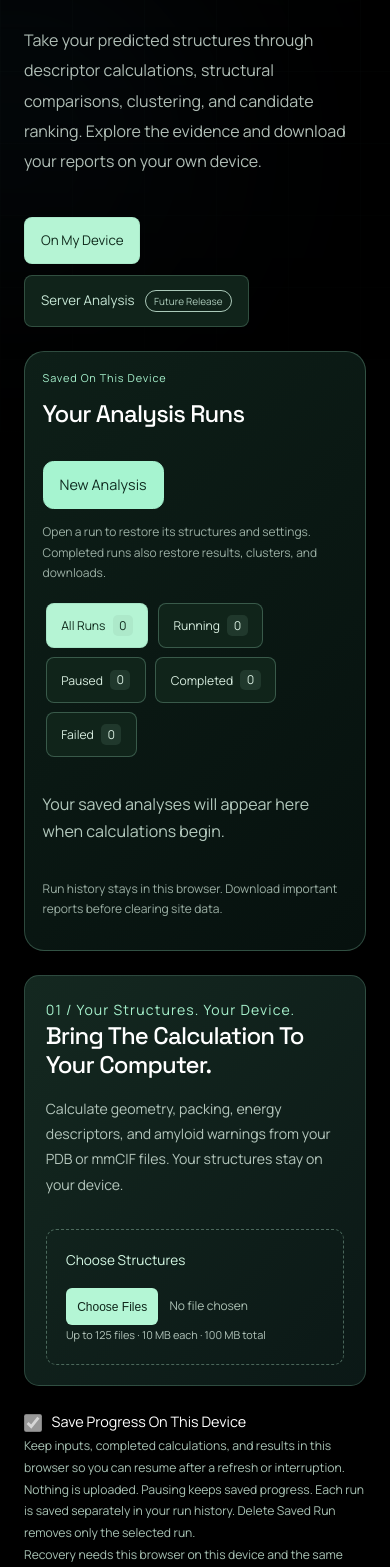
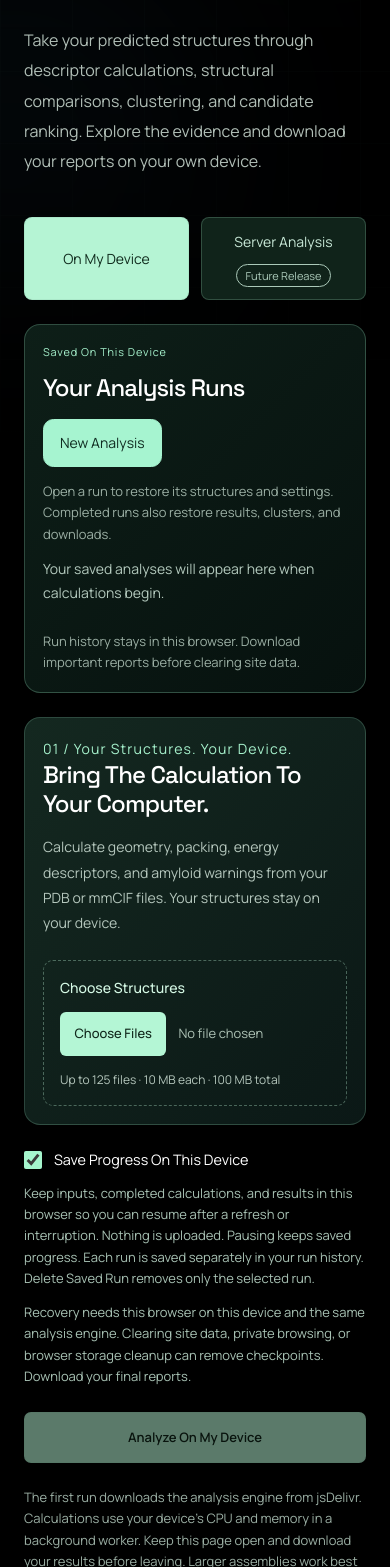
Before and after one commit to prameshsharma25/personal-website, a Next.js app: page /tools/amyloid-inspector in a window 390 px wide. Shown: the part 433-2000 px from the top of the page. Built offline with nearby package versions, Linux system fonts and the light colour scheme.

Commit message:
Standardize Tools spacing and responsive form layouts

```diff
--- a/components/AmyloidDeviceAnalysis.tsx
+++ b/components/AmyloidDeviceAnalysis.tsx
@@ -817,6 +817,7 @@ export default function AmyloidDeviceAnalysis(props: Props) {
           <input
             ref={fileInput}
             id="amyloid-device-files"
+            aria-describedby="amyloid-device-file-help"
             type="file"
             multiple
             accept=".pdb,.cif,.mmcif"
@@ -826,7 +827,7 @@ export default function AmyloidDeviceAnalysis(props: Props) {
               event.target.value = '';
             }}
           />
-          <p>
+          <p id="amyloid-device-file-help">
             Up to {DEVICE_LIMITS.files} files ·{' '}
             {DEVICE_LIMITS.fileBytes / 1024 ** 2} MB each ·{' '}
             {DEVICE_LIMITS.totalBytes / 1024 ** 2} MB total
@@ -851,6 +852,7 @@ export default function AmyloidDeviceAnalysis(props: Props) {
         <details className={styles.batchSettings} open>
           <summary>Batch Analysis Settings</summary>
           <div className={styles.analysisSettings}>
+            <div className={styles.settingField}>
               <label>
                 Descriptor Workers
                 <select
@@ -873,10 +875,12 @@ export default function AmyloidDeviceAnalysis(props: Props) {
               <p>
                 Calculate geometry, packing, energetics, and warnings for
                 different structures at the same time. Each worker loads its own
-              Python engine and uses additional memory. Auto uses one worker for
-              fewer than four structures or devices reporting 4 GB of memory or
-              less. Descriptor workers finish before alignment begins.
+                Python engine and uses additional memory. Auto uses one worker
+                for fewer than four structures or devices reporting 4 GB of
+                memory or less. Descriptor workers finish before alignment
+                begins.
               </p>
+            </div>
             <label className={styles.compareToggle}>
               <input
                 type="checkbox"
@@ -888,19 +892,23 @@ export default function AmyloidDeviceAnalysis(props: Props) {
             </label>
             {compare && (
               <>
+                <div className={styles.comparisonHelp}>
                   <p>
-                  MM-align compares matching sequences and chain counts. HDBSCAN
-                  groups similar assemblies; representative structures and
-                  shortlist eligibility appear in your results and download.
+                    MM-align compares matching sequences and chain counts.
+                    HDBSCAN groups similar assemblies; representative structures
+                    and shortlist eligibility appear in your results and
+                    download.
                   </p>
                   <p aria-label="Comparison Workload">
                     Up to {(files.length ** 2).toLocaleString('en-US')} MM-align
-                  runs for {files.length} structures, including self-checks and
-                  both comparison directions. Different sequences or chain
+                    runs for {files.length} structures, including self-checks
+                    and both comparison directions. Different sequences or chain
                     counts are grouped separately, reducing the work. Larger
                     batches can take a long time; keep this tab open. Turn off
                     comparisons to calculate individual reports only.
                   </p>
+                </div>
+                <div className={styles.settingField}>
                   <label>
                     Parallel Workers
                     <select
@@ -922,12 +930,15 @@ export default function AmyloidDeviceAnalysis(props: Props) {
                   </label>
                   <p>
                     MM-align comparisons share a queue across the selected
-                  workers. Auto leaves processor headroom and uses at most two.
-                  Counts are capped by the processors reported by your browser.
-                  More workers use more memory. This setting controls
-                  comparisons; Descriptor Workers controls individual structure
-                  calculations.
+                    workers. Auto leaves processor headroom and uses at most
+                    two. Counts are capped by the processors reported by your
+                    browser. More workers use more memory. This setting controls
+                    comparisons; Descriptor Workers controls individual
+                    structure calculations.
                   </p>
+                </div>
+                <div className={styles.settingField}>
+                  <div className={styles.settingPair}>
                     <label>
                       Minimum Cluster Size
                       <input
@@ -954,32 +965,37 @@ export default function AmyloidDeviceAnalysis(props: Props) {
                         }
                       />
                     </label>
+                  </div>
                   <p>
                     Minimum Samples counts neighboring structures, excluding the
                     structure itself. Small pools may not support clusters.
                     Missing prediction confidence remains unavailable. The
                     diversity filter keeps shortlisted candidates at least 0.20
-                  apart on the structural distance scale. Shortlisting requires
-                  prediction confidence, including ipTM and mean pLDDT;
-                  clustering does not.
+                    apart on the structural distance scale. Shortlisting
+                    requires prediction confidence, including ipTM and mean
+                    pLDDT; clustering does not.
                   </p>
+                </div>
+                <div className={styles.settingField}>
                   <label>
                     Optional Confidence CSV
                     <input
                       type="file"
                       accept=".csv"
+                      aria-describedby="amyloid-device-confidence-help"
                       disabled={running}
                       onChange={(event) =>
                         setConfidence(event.target.files?.[0] || null)
                       }
                     />
                   </label>
-                <p>
+                  <p id="amyloid-device-confidence-help">
                     Up to 64 KB. Match the exact structure filenames.{' '}
                     <a href="/tools/confidence-template.csv" download>
                       Download A Template
                     </a>
                   </p>
+                </div>
               </>
             )}
           </div>
--- a/components/SavedAnalysisRuns.tsx
+++ b/components/SavedAnalysisRuns.tsx
@@ -42,6 +42,7 @@ export default function SavedAnalysisRuns({
         Open a run to restore its structures and settings. Completed runs also
         restore results, clusters, and downloads.
       </p>
+      {!!runs.length && (
         <div
           className={styles.clusterFilters}
           role="group"
@@ -62,6 +63,7 @@ export default function SavedAnalysisRuns({
             </button>
           ))}
         </div>
+      )}
       {visible.length ? (
         <ul className={styles.runList} aria-label="Saved Runs">
           {visible.map((run) => (
--- a/pages/tools/amyloid-inspector.tsx
+++ b/pages/tools/amyloid-inspector.tsx
@@ -32,7 +32,7 @@ export default function AmyloidTool() {
             'Analyze predicted amyloid assemblies with structural descriptors, MM-align comparisons, HDBSCAN clustering, candidate ranking, and downloadable reports. Calculations run on your device with an interactive molecular viewer.',
         }}
       />
-      <main className={ui.page}>
+      <main className={`${ui.page} ${styles.toolsPage}`}>
         <div className={styles.breadcrumb}>
           <Link href="/tools">← All Tools</Link>
           <span>Research Preview / Structure Analysis</span>
--- a/pages/tools/index.tsx
+++ b/pages/tools/index.tsx
@@ -16,7 +16,7 @@ export default function Tools() {
           { name: 'Tools', path: '/tools' },
         ]}
       />
-      <main className={ui.page}>
+      <main className={`${ui.page} ${styles.toolsPage}`}>
         <PageIntro
           eyebrow="Tools / Structural Biology"
           title="A Closer Look At"
--- a/styles/Tools.module.css
+++ b/styles/Tools.module.css
@@ -1,3 +1,19 @@
+.toolsPage {
+  --tool-panel-padding: clamp(1.125rem, 2.5vw, 2rem);
+  --tool-gap: 1.5rem;
+  --tool-control-height: 2.75rem;
+}
+.toolsPage :where(button, input, select) {
+  line-height: 1.5;
+}
+.toolsPage :where(button, summary, label, p, h2, h3, dd) {
+  overflow-wrap: anywhere;
+}
+.toolsPage :where(input[type='file']) {
+  min-width: 0;
+  max-width: 100%;
+}
+
 .breadcrumb {
   display: flex;
   justify-content: space-between;
@@ -17,7 +33,7 @@
 }
 .toolCard {
   display: grid;
-  grid-template-columns: 1fr 1.1fr;
+  grid-template-columns: minmax(0, 1fr) minmax(0, 1.1fr);
   border: 1px solid #75d1a73d;
   border-radius: 22px;
   overflow: hidden;
@@ -25,7 +41,7 @@
   box-shadow: 0 24px 80px #0004;
 }
 .toolCopy {
-  padding: 2.7rem;
+  padding: var(--tool-panel-padding);
 }
 .toolCopy h2,
 .upload h2,
@@ -47,8 +63,9 @@
 }
 .toolCopy ul {
   padding-left: 1.2rem;
-  margin: 1.4rem 0 2rem;
+  margin: 1.25rem 0 1.5rem;
   font-size: 0.87rem;
+  list-style: disc;
 }
 .kicker {
   color: #a6f1cc !important;
@@ -144,35 +161,42 @@
 }
 .upload {
   display: grid;
-  grid-template-columns: 1.2fr 1fr;
-  gap: 2rem;
-  padding: 2rem;
+  grid-template-columns: minmax(0, 1.15fr) minmax(0, 1fr);
+  gap: var(--tool-gap);
+  padding: var(--tool-panel-padding);
   border: 1px solid #80bca144;
-  border-radius: 15px;
+  border-radius: 1rem;
   background: linear-gradient(130deg, #142820, #0b1816);
+  align-items: start;
 }
 .upload p {
   margin-bottom: 0;
   font-size: 0.88rem;
 }
 .uploadActions {
-  align-self: center;
+  align-self: start;
   min-width: 0;
-  padding: 1.2rem;
+  padding: clamp(1rem, 2vw, 1.5rem);
   border: 1px dashed #a5d8bd66;
   border-radius: 10px;
+  display: grid;
+  gap: 0.875rem;
 }
 .uploadActions > label {
   display: block;
-  font-size: 0.85rem;
-  margin-bottom: 1rem;
+  font-size: 0.875rem;
+  margin-bottom: 0;
   color: #d5f9e5;
+  margin: 0;
+  font-weight: 500;
+  line-height: 1.5;
 }
 .uploadActions > input {
   display: block;
   width: 100%;
-  font-size: 0.75rem;
+  font-size: 0.8125rem;
   color: #adc2b5;
+  line-height: 1.5;
 }
 .uploadActions input::file-selector-button {
   cursor: pointer;
@@ -180,21 +204,27 @@
   border-radius: 6px;
   background: #b4f6d5;
   color: #10271b;
-  padding: 0.7rem;
-  margin-right: 0.7rem;
+  padding: 0.65rem 0.9rem;
+  margin-right: 0.75rem;
+  min-height: var(--tool-control-height);
+  font: inherit;
+  font-weight: 500;
+  line-height: 1.5;
 }
 .uploadActions p {
-  font-size: 0.68rem;
+  font-size: 0.75rem;
+  margin: 0;
+  line-height: 1.6;
 }
 .exampleBar {
   display: flex;
   align-items: center;
   flex-wrap: wrap;
-  gap: 0.6rem;
-  margin: 1.2rem 0;
+  gap: 0.75rem;
+  margin: var(--tool-gap) 0;
 }
 .exampleBar > span {
-  font-size: 0.75rem;
+  font-size: 0.8125rem;
   color: #b3c9bc;
   margin-right: auto;
 }
@@ -225,9 +255,9 @@
 }
 .caption {
   color: #9bafa4;
-  font-size: 0.75rem;
-  line-height: 1.7;
-  margin: 0.8rem 0;
+  font-size: 0.8125rem;
+  line-height: 1.65;
+  margin: 0.875rem 0;
 }
 .error {
   padding: 1rem;
@@ -253,8 +283,8 @@
 .resultHeading {
   display: flex;
   justify-content: space-between;
-  align-items: center;
-  gap: 1.5rem;
+  align-items: flex-start;
+  gap: 1rem;
   flex-wrap: wrap;
 }
 .resultHeading > div {
@@ -267,8 +297,9 @@
 }
 .controls {
   display: flex;
-  gap: 0.4rem;
+  gap: 0.625rem;
   flex-wrap: wrap;
+  align-items: center;
 }
 .notice {
   color: #c3d4c9;
@@ -276,14 +307,14 @@
   line-height: 1.75;
   border-left: 2px solid #b3ddbd;
   background: #a7e4c609;
-  padding: 0.8rem 1rem;
-  margin: 1.2rem 0;
+  padding: 1rem 1.125rem;
+  margin: var(--tool-gap) 0;
 }
 .workbench {
   display: grid;
-  grid-template-columns: 1.15fr 1fr;
-  gap: 1.2rem;
-  margin: 1.2rem 0;
+  grid-template-columns: minmax(0, 1.15fr) minmax(0, 1fr);
+  gap: var(--tool-gap);
+  margin: var(--tool-gap) 0;
   align-items: start;
 }
 .structurePanel,
@@ -340,17 +371,18 @@
 .viewerControls {
   display: flex;
   flex-wrap: wrap;
-  gap: 0.8rem;
+  gap: 1rem;
   border-top: 1px solid #9fceb529;
-  padding: 1rem;
+  padding: 1.125rem;
 }
 .viewerControls label {
   display: flex;
   flex-direction: column;
   gap: 0.5rem;
-  font-size: 0.68rem;
+  font-size: 0.75rem;
   color: #a5bfaf;
-  flex: 1;
+  flex: 1 1 9rem;
+  min-width: 0;
 }
 .viewerControls select {
   color: #dbefdf;
@@ -360,6 +392,8 @@
   border-radius: 6px;
   max-width: 100%;
   min-height: 44px;
+  font: inherit;
+  font-size: 0.875rem;
 }
 .viewerControls > .controls {
   flex-basis: 100%;
@@ -432,10 +466,10 @@
   display: grid;
   grid-template-columns: repeat(3, minmax(0, 1fr));
   gap: 1rem;
-  margin: 1.7rem 0;
+  margin: var(--tool-gap) 0;
 }
 .metric {
-  padding: 1.4rem;
+  padding: 1.25rem;
   border: 1px solid #a5c4b133;
   border-radius: 12px;
   background: linear-gradient(145deg, #16251c, #0b1712);
@@ -448,6 +482,8 @@
   letter-spacing: -0.035em;
   display: block;
   margin: 0.3rem 0 0.8rem;
+  line-height: 1.2;
+  font-size: clamp(1.75rem, 3vw, 2.4rem);
 }
 .metric p:not(.kicker) {
   font-size: 0.75rem;
@@ -488,9 +524,9 @@
   font-size: 1rem;
 }
 .method {
-  margin-top: 3.5rem;
+  margin-top: 3rem;
   border-top: 1px solid #8bc5a733;
-  padding-top: 2.3rem;
+  padding-top: 2rem;
 }
 .method > p {
   font-size: 0.88rem;
@@ -498,7 +534,7 @@
 .methodGrid {
   display: grid;
   grid-template-columns: repeat(3, minmax(0, 1fr));
-  gap: 1.8rem;
+  gap: var(--tool-gap);
   margin-top: 1.5rem;
 }
 .methodGrid h3 {
@@ -579,15 +615,15 @@
 }
 .modeTabs {
   display: flex;
-  gap: 0.7rem;
+  gap: 0.75rem;
   flex-wrap: wrap;
-  margin: 0 0 1.5rem;
+  margin: 0 0 var(--tool-gap);
 }
 .analysisProgress {
-  margin: 1.5rem 0;
-  padding: 1.25rem;
+  margin: var(--tool-gap) 0;
+  padding: var(--tool-panel-padding);
   border: 1px solid #9fffc540;
-  border-radius: 12px;
+  border-radius: 1rem;
   background: linear-gradient(110deg, #122c23, #0a1715);
   color: #c5f8df;
   overflow-wrap: anywhere;
@@ -603,6 +639,8 @@
 .progressHeading {
   font-size: 0.92rem;
   line-height: 1.6;
+  align-items: flex-start;
+  gap: 0.75rem;
 }
 .progressHeading strong {
   font-variant-numeric: tabular-nums;
@@ -639,12 +677,16 @@
 }
 .analysisSettings .compareToggle {
   flex-direction: row;
-  align-items: center;
+  align-items: flex-start;
+  gap: 0.75rem;
 }
 .compareToggle input {
   width: 18px;
   height: 18px;
   accent-color: #b5f4d4;
+  padding: 0;
+  flex-shrink: 0;
+  margin-top: 0.15rem;
 }
 @keyframes analysisSweep {
   to {
@@ -666,12 +708,20 @@
   overflow-wrap: anywhere;
 }
 .modeTabs button {
-  padding: 0.85rem 1rem;
+  padding: 0.75rem 1rem;
   border: 1px solid #8cc5a944;
   border-radius: 8px;
   color: #c7e7d6;
   background: #10231a;
   cursor: pointer;
+  display: inline-flex;
+  align-items: center;
+  justify-content: center;
+  flex-wrap: wrap;
+  gap: 0.625rem;
+  min-height: var(--tool-control-height);
+  font: inherit;
+  font-size: 0.875rem;
 }
 .modeTabs button[aria-pressed='true'] {
   background: #b5f4d4;
@@ -679,14 +729,15 @@
 }
 .analysisSettings {
   display: grid;
-  gap: 1rem;
-  margin-top: 1.4rem;
+  gap: 1.25rem;
+  margin-top: 1.25rem;
+  min-width: 0;
 }
 .batchSettings {
-  margin-top: 1.5rem;
-  padding: 1.3rem;
+  margin-top: var(--tool-gap);
+  padding: var(--tool-panel-padding);
   border: 1px solid #93c4a735;
-  border-radius: 12px;
+  border-radius: 1rem;
   background: #0c1b15;
 }
 .batchSettings summary {
@@ -698,32 +749,42 @@
   font-size: 0.85rem;
   color: #b4c6bc;
 }
-.batchSettings .analysisSettings input[type='file']::file-selector-button {
-  padding: 0.55rem 0.7rem;
+.analysisSettings input[type='file']::file-selector-button {
+  padding: 0.65rem 0.9rem;
   border: 0;
   border-radius: 5px;
   background: #b5f4d4;
   color: #12271b;
-  margin-right: 0.6rem;
+  margin-right: 0.75rem;
   cursor: pointer;
+  min-height: var(--tool-control-height);
+  font: inherit;
+  font-weight: 500;
 }
 .analysisSettings label {
   display: flex;
   flex-direction: column;
-  gap: 0.6rem;
-  font-size: 0.85rem;
+  gap: 0.5rem;
+  font-size: 0.875rem;
+  min-width: 0;
+  line-height: 1.5;
 }
-.analysisSettings input,
+.analysisSettings input:not([type='checkbox']),
 .analysisSettings select {
   max-width: 100%;
   border: 1px solid #93c4a74a;
   border-radius: 7px;
-  padding: 0.7rem;
+  padding: 0.65rem 0.75rem;
   background: #10241a;
   color: #d7eddf;
+  min-height: var(--tool-control-height);
+  width: 100%;
+  min-width: 0;
+  font: inherit;
+  font-size: 0.875rem;
 }
 .analysisSettings input[type='number'] {
-  width: 120px;
+  width: 100%;
 }
 .analysisSettings p {
   line-height: 1.8;
@@ -740,9 +801,10 @@
 }
 .jobPanel {
   border: 1px solid #8bc6aa44;
-  border-radius: 14px;
-  padding: 1.4rem;
-  margin: 2rem 0;
+  border-radius: 1rem;
+  padding: var(--tool-panel-padding);
+  margin: var(--tool-gap) 0;
+  min-width: 0;
 }
 .tableScroll {
   overflow-x: auto;
@@ -828,11 +890,11 @@
 }
 
 .diagnostics {
-  margin: 1.4rem 0 2rem;
+  margin: var(--tool-gap) 0;
   border: 1px solid #8bc6aa44;
-  border-radius: 14px;
+  border-radius: 1rem;
   background: linear-gradient(130deg, #10281dc9, #080f0db3);
-  padding: 1.3rem;
+  padding: var(--tool-panel-padding);
 }
 .diagnostics > summary {
   cursor: pointer;
@@ -870,8 +932,8 @@
 .diagnosticGrid {
   display: grid;
   grid-template-columns: repeat(4, minmax(0, 1fr));
-  gap: 0.75rem;
-  margin: 1.1rem 0;
+  gap: 1rem;
+  margin: 1.25rem 0;
 }
 .diagnosticGrid > div {
   min-width: 0;
@@ -881,8 +943,9 @@
   background: #07140d80;
 }
 .diagnosticGrid dt {
-  font-size: 0.73rem;
+  font-size: 0.75rem;
   color: #b4cbbf;
+  line-height: 1.5;
 }
 .diagnosticGrid dd {
   margin: 0.7rem 0;
@@ -890,6 +953,7 @@
   font-size: clamp(1rem, 2vw, 1.4rem);
   font-variant-numeric: tabular-nums;
   overflow-wrap: anywhere;
+  line-height: 1.35;
 }
 .diagnosticGrid dd strong {
   display: block;
@@ -1012,23 +1076,29 @@
 
 .futureBadge {
   display: inline-block;
-  margin-left: 0.65rem;
+  margin-left: 0;
   padding: 0.2rem 0.5rem;
   border: 1px solid currentColor;
   border-radius: 20px;
-  font-size: 0.62rem;
+  font-size: 0.6875rem;
   opacity: 0.85;
   vertical-align: middle;
+  line-height: 1.4;
+  white-space: nowrap;
 }
 .futurePanel {
-  margin: 2rem 0;
-  padding: clamp(1.5rem, 4vw, 3rem);
+  margin: var(--tool-gap) 0;
+  padding: var(--tool-panel-padding);
   border: 1px solid #8bc6aa44;
-  border-radius: 14px;
+  border-radius: 1rem;
   background: linear-gradient(130deg, #10281dc9, #080f0db3);
+  display: grid;
+  gap: 0.875rem;
 }
 .futurePanel h2 {
   font-size: clamp(1.5rem, 4vw, 2.5rem);
+  margin: 0;
+  line-height: 1.2;
 }
 .futurePanel > p:not(:first-child) {
   color: #b4cbbf;
@@ -1036,7 +1106,7 @@
   max-width: 65ch;
 }
 .clusterBrowser {
-  margin-top: 2rem;
+  margin-top: var(--tool-gap);
   min-width: 0;
 }
 .clusterBrowser h3 {
@@ -1082,7 +1152,7 @@
   outline-offset: 2px;
 }
 .clusterSummary {
-  margin-top: 0.7rem;
+  margin-top: 0.875rem;
   font-size: 0.85rem;
 }
 .clusterSummary p,
@@ -1121,16 +1191,17 @@
 }
 
 .recoveryPanel {
-  margin: 1.5rem 0;
-  padding: 1.4rem;
+  margin: var(--tool-gap) 0;
+  padding: var(--tool-panel-padding);
   border: 1px solid #a5f5cd66;
-  border-radius: 14px;
+  border-radius: 1rem;
   background: linear-gradient(130deg, #153327b3, #0a1610);
 }
 .recoveryPanel h3 {
-  margin: 0.6rem 0;
+  margin: 0 0 0.875rem;
   font-size: 1.4rem;
   font-weight: 500;
+  line-height: 1.3;
 }
 .recoveryPanel > p {
   font-size: 0.82rem;
@@ -1139,62 +1210,69 @@
 }
 .recoveryPanel .controls {
   flex-wrap: wrap;
+  margin-top: 1rem;
+  gap: 0.75rem;
 }
 .recoveryOption {
-  margin: 1.5rem 0;
+  margin: var(--tool-gap) 0;
 }
 .recoveryOption label {
   display: flex;
-  align-items: center;
-  gap: 0.6rem;
+  align-items: flex-start;
+  gap: 0.75rem;
   font-size: 0.9rem;
+  line-height: 1.5;
 }
 .recoveryOption input {
   width: 18px;
   height: 18px;
   accent-color: #a5f5cd;
+  flex-shrink: 0;
+  margin-top: 0.15rem;
 }
 .recoveryOption p {
   color: #a8c2b4;
-  font-size: 0.76rem;
-  line-height: 1.8;
+  font-size: 0.8125rem;
+  line-height: 1.65;
   max-width: 95ch;
+  margin-top: 0.75rem;
 }
 
 .runHistory {
-  padding: clamp(1.1rem, 3vw, 2rem);
+  padding: var(--tool-panel-padding);
   border: 1px solid rgba(166, 244, 208, 0.24);
-  border-radius: 1.25rem;
+  border-radius: 1rem;
   background: linear-gradient(
     135deg,
     rgba(26, 59, 46, 0.52),
     rgba(9, 24, 20, 0.7)
   );
-  margin-bottom: 1.5rem;
+  margin-bottom: var(--tool-gap);
 }
 .runHistory h2 {
   font-size: clamp(1.5rem, 3vw, 2rem);
-  margin: 0 0 0.5rem;
+  margin: 0;
+  line-height: 1.2;
 }
 .runList {
   display: grid;
-  gap: 0.65rem;
+  gap: 0.75rem;
   max-height: min(28rem, 55vh);
   overflow-y: auto;
   overscroll-behavior: contain;
   scrollbar-gutter: stable;
   list-style: none;
   padding: 0.25rem;
-  margin: 1rem 0;
+  margin: 1.125rem 0;
 }
 .runCard {
   display: grid;
-  gap: 0.5rem;
+  gap: 0.625rem;
   width: 100%;
   text-align: left;
   border: 1px solid rgba(166, 244, 208, 0.2);
   border-radius: 0.8rem;
-  padding: 1rem;
+  padding: 1.125rem;
   color: #d7eee1;
   background: rgba(4, 16, 11, 0.7);
   cursor: pointer;
@@ -1204,6 +1282,7 @@
   transition:
     border-color 180ms ease,
     background 180ms ease;
+  line-height: 1.6;
 }
 .runCard:hover:not(:disabled),
 .runCard[aria-pressed='true'] {
@@ -1220,9 +1299,9 @@
 }
 .runCardTop {
   display: flex;
-  gap: 0.65rem;
+  gap: 0.75rem;
   justify-content: space-between;
-  align-items: start;
+  align-items: baseline;
   flex-wrap: wrap;
 }
 .runCardTop strong {
@@ -1230,6 +1309,7 @@
   color: #f1fff7;
   flex: 1;
   min-width: min(12rem, 100%);
+  line-height: 1.4;
 }
 .runStatus {
   font-size: 0.75rem;
@@ -1259,8 +1339,9 @@
   font-size: 0.75rem;
 }
 .runEmpty {
-  padding: 1.3rem 0;
+  padding: 0.75rem 0;
   color: #b3c9bd;
+  font-size: 0.875rem;
 }
 .newRunButton {
   padding: 0.7rem 1rem;
@@ -1270,7 +1351,8 @@
   color: #102c21;
   cursor: pointer;
   font: inherit;
-  font-size: 0.9rem;
+  font-size: 0.875rem;
+  min-height: var(--tool-control-height);
 }
 .newRunButton:disabled {
   opacity: 0.6;
@@ -1285,3 +1367,207 @@
   flex-wrap: wrap;
   overflow: visible;
 }
+
+.toolCopy li + li {
+  margin-top: 0.5rem;
+}
+.toolCopy p + p,
+.method > p + p {
+  margin-top: 0.875rem;
+}
+.upload > div {
+  min-width: 0;
+}
+.uploadActions > details {
+  border-top: 1px solid #a5d8bd33;
+  padding-top: 0.875rem;
+}
+.uploadActions summary {
+  cursor: pointer;
+  font-size: 0.75rem;
+  line-height: 1.6;
+  color: #d5f9e5;
+}
+.uploadActions details p {
+  margin-top: 0.625rem;
+  max-height: 9rem;
+  overflow: auto;
+}
+.resultHeading h2 {
+  margin-bottom: 0;
+}
+.resultHeading + .caption {
+  margin-top: 1rem;
+}
+.notice > p + p,
+.notice > .primary {
+  margin-top: 0.875rem;
+}
+.warningList p {
+  margin-top: 0.75rem;
+}
+.warningList details:first-child {
+  margin-top: 0;
+}
+.methodGrid h3 {
+  margin-bottom: 0.625rem;
+  line-height: 1.4;
+}
+.method p {
+  max-width: 85ch;
+}
+.provenance > ul {
+  margin-top: 1rem;
+  max-height: 10rem;
+  overflow: auto;
+  overflow-wrap: anywhere;
+}
+.provenance li + li {
+  margin-top: 0.375rem;
+}
+.settingField {
+  display: grid;
+  grid-template-columns: minmax(0, 1fr) minmax(0, 1.5fr);
+  align-items: start;
+  gap: 1.25rem;
+  min-width: 0;
+}
+.settingField + .settingField {
+  padding-top: 1.25rem;
+  border-top: 1px solid #93c4a724;
+}
+.settingField > * {
+  min-width: 0;
+}
+.settingPair {
+  display: grid;
+  grid-template-columns: repeat(2, minmax(0, 1fr));
+  gap: 1rem;
+}
+.analysisSettings .settingField p,
+.comparisonHelp p {
+  font-size: 0.8125rem;
+  line-height: 1.7;
+  margin: 0;
+}
+.comparisonHelp {
+  display: grid;
+  gap: 0.75rem;
+}
+.analysisSettings input[type='file'] {
+  padding: 0.5rem;
+  font-size: 0.75rem;
+}
+.analysisSettings code {
+  white-space: normal;
+  overflow-wrap: anywhere;
+}
+.recoveryPanel > p + p {
+  margin-top: 0.75rem;
+}
+.recoveryPanel .kicker {
+  margin-top: 0;
+}
+.futurePanel > p {
+  margin: 0;
+}
+.diagnostics[open] > summary {
+  margin-bottom: 0.875rem;
+}
+.diagnosticIntro + .diagnosticIntro,
+.diagnosticNote + .diagnosticNote {
+  margin-top: 0.75rem;
+}
+.clusterSummary > p {
+  margin-top: 0.5rem;
+}
+.clusterRepresentative p {
+  margin-top: 0.375rem;
+}
+.runHistory > .caption {
+  margin: 0.875rem 0 0;
+}
+.runHistory .clusterFilters {
+  margin-top: 1rem;
+}
+.progressHeading > span,
+.progressMeta > span {
+  min-width: 0;
+}
+.progressHeading > strong,
+.progressMeta > span:last-child {
+  flex-shrink: 0;
+}
+.controls button,
+.exampleBar button {
+  font-size: 0.8125rem;
+  padding: 0.75rem 1rem;
+}
+
+@media (max-width: 800px) {
+  .toolCopy,
+  .upload,
+  .diagnostics {
+    padding: var(--tool-panel-padding);
+  }
+  .settingField {
+    grid-template-columns: minmax(0, 1fr);
+    gap: 0.75rem;
+  }
+  .methodGrid {
+    gap: 1.5rem;
+  }
+}
+@media (max-width: 600px) {
+  .modeTabs {
+    align-items: stretch;
+  }
+  .modeTabs button {
+    flex: 1 1 9rem;
+  }
+  .diagnosticState {
+    display: block;
+    margin: 0.5rem 0 0;
+  }
+  .exampleBar > button,
+  .resultHeading > .controls {
+    flex: 1 1 auto;
+  }
+  .resultHeading > .controls button {
+    flex: 1;
+  }
+  .viewerControls label {
+    flex-basis: 100%;
+  }
+  .analysisSettings input:not([type='checkbox']):not([type='file']),
+  .analysisSettings select,
+  .viewerControls select {
+    font-size: 1rem;
+  }
+}
+
+.batch > .provenance {
+  margin-top: var(--tool-gap);
+}
+
+.identity {
+  margin-top: 0.5rem;
+}
+.metric > p:not(.kicker) {
+  margin-top: 0.75rem;
+}
+.metric > code,
+.warningList details > code {
+  display: block;
+  margin-top: 0.75rem;
+}
+.analysisTable details > p,
+.analysisTable td > p {
+  margin-top: 0.5rem;
+}
+.provenance > p + p {
+  margin-top: 0.75rem;
+}
+.settingPair input {
+  margin-top: auto;
+}
```
Also changed, not shown: components/AmyloidBatchAnalysis.tsx (+14 -6 lines). Lines whose indentation alone changed are shown as unchanged.
